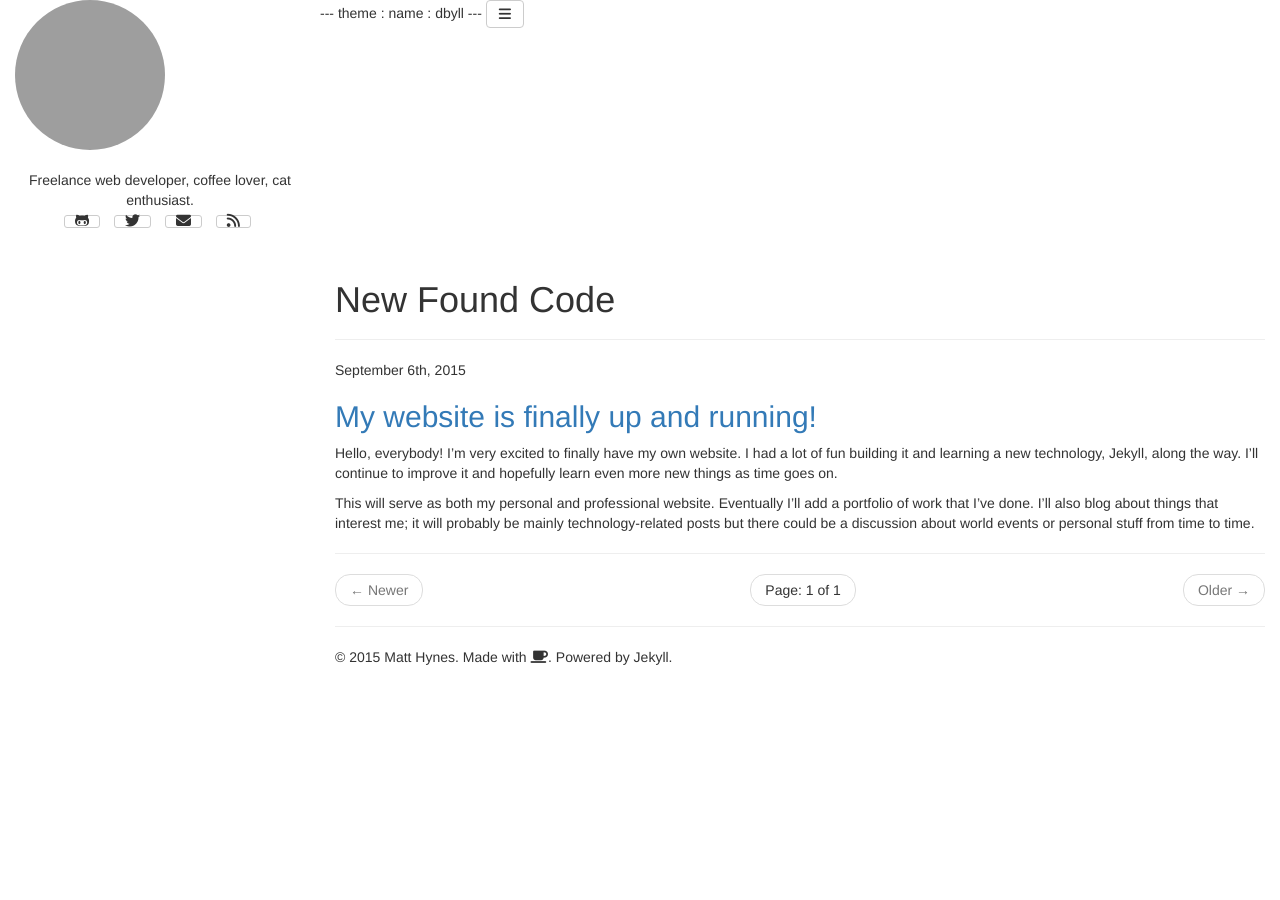
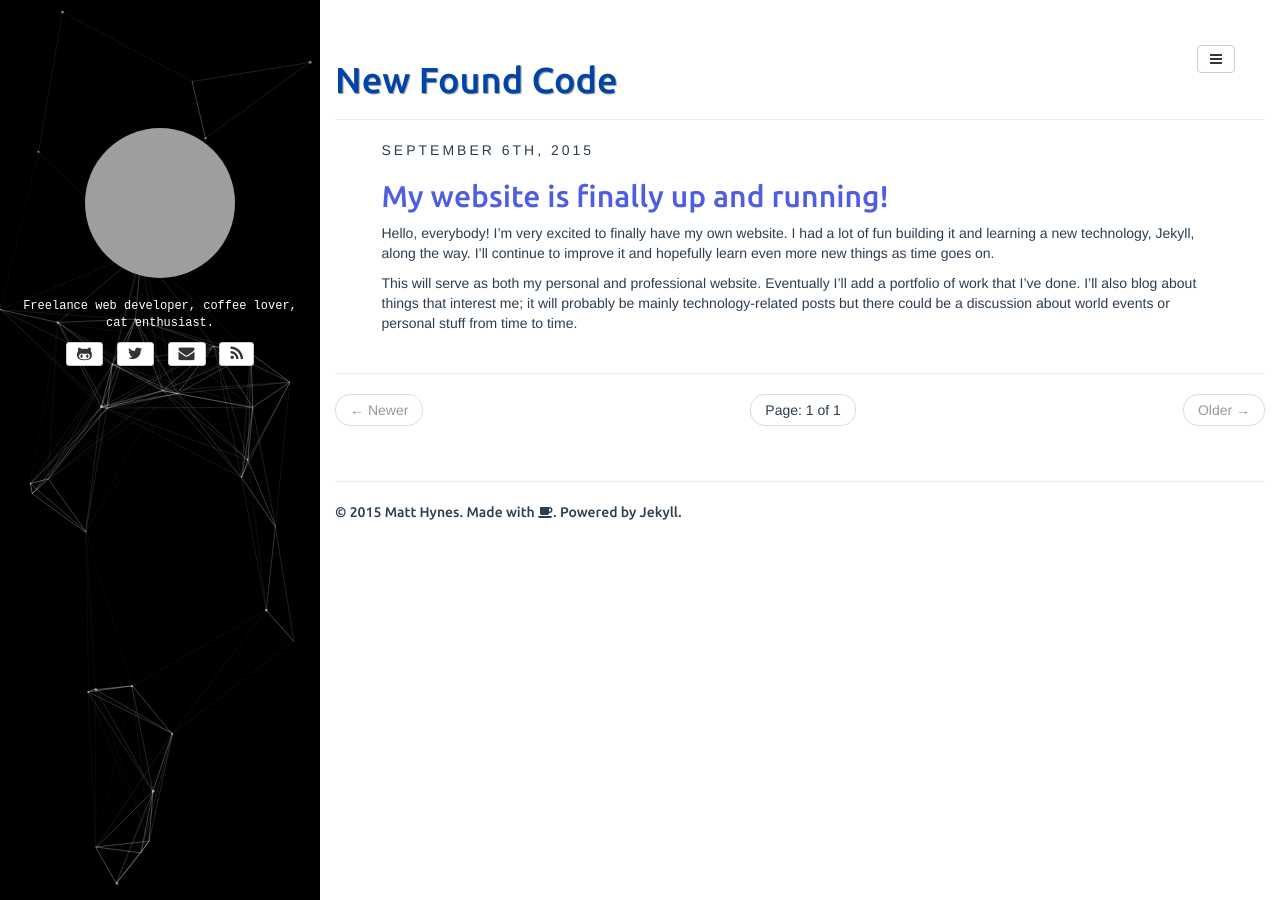
Before and after one commit to matthynes/matthynes.github.io, a Jekyll site: the page built from index.html, in a window 1280 px wide. Built offline with Jekyll 4.4.1, drawn with Linux system fonts in a browser that asks for light colours; nearby versions of some CDN libraries; library files that are not in the unit come from our copies; the list of posts is cut into pages by our own code; grey boxes are pictures that could not be loaded.

```diff
--- a/_config.yml
+++ b/_config.yml
@@ -29,4 +29,4 @@ categories_path: categories.html
 tags_path: tags.html
 about_path: about.html
 
-BASE_PATH: matthynes.github.io
+BASE_PATH: /matthynes.github.io
```
